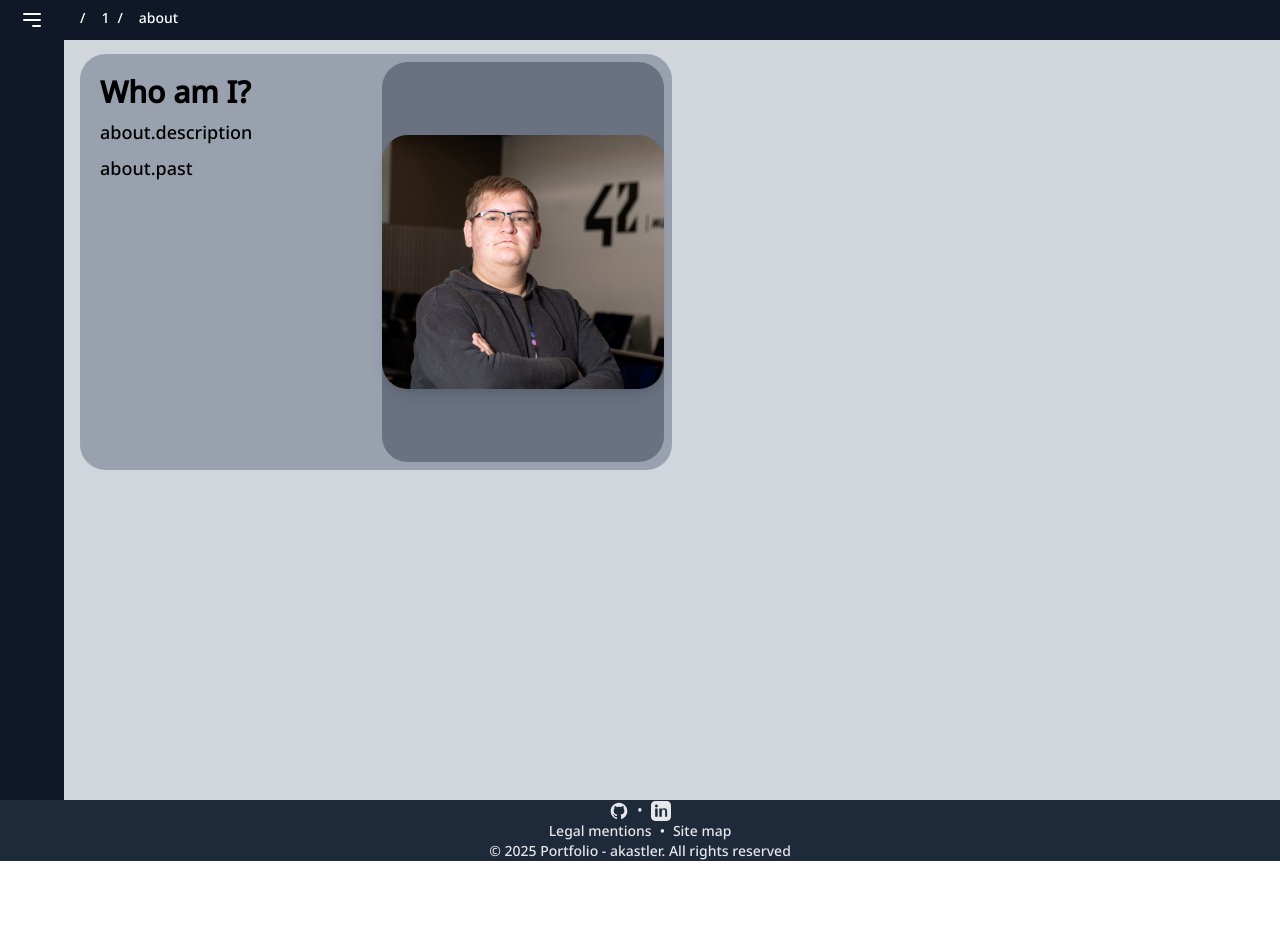
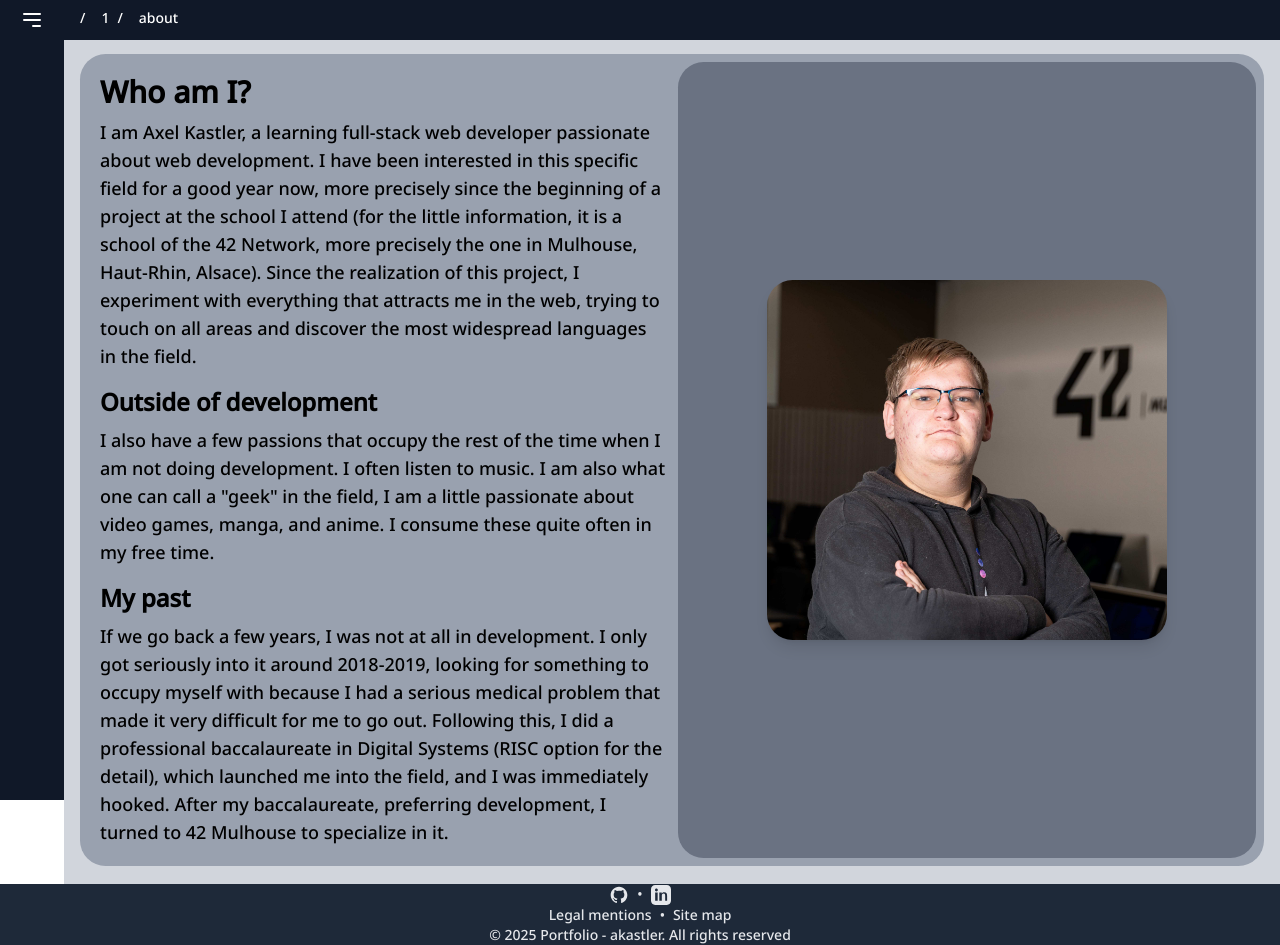
Before and after one commit to ChromaXard/portfolio, a Next.js app: page /1/about in a window 1280 px wide. Before the commit the page ends 861 px from the top, so only its background shows below. Built offline with nearby package versions, Linux system fonts and the light colour scheme.

Commit message:
page d'accueil + about terminé + quelques modifications visuelles

```diff
--- a/src/app/[locale]/about/page.tsx
+++ b/src/app/[locale]/about/page.tsx
@@ -17,7 +17,18 @@ export default function About() {
           <div className="w-full p-3 break-words">
             <h1 className="font-semibold text-3xl">{t("title")}</h1>
             <p className="text-lg mt-2">{t("description")}</p>
-            <p className="text-lg mt-2">{t("past")}</p>
+            <div>
+              <h2 className="font-semibold text-2xl mt-4">
+                {t("interestsTitle")}
+              </h2>
+              <p className="text-lg mt-2">{t("personnalInterests")}</p>
+            </div>
+            <div>
+              <h2 className="font-semibold text-2xl mt-4">
+                {t("pastTitle")}
+              </h2>
+              <p className="text-lg mt-2">{t("past")}</p>
+            </div>
           </div>
           <div className="w-full bg-gray-500 flex items-center justify-center rounded-[2vw] min-h-[400px]">
             <Image
--- a/src/app/[locale]/layout.tsx
+++ b/src/app/[locale]/layout.tsx
@@ -1,5 +1,4 @@
 import React from 'react';
-import Footer from '../ui/footer';
 
 import { ReactNode } from 'react';
 
--- a/src/app/layout.tsx
+++ b/src/app/layout.tsx
@@ -36,9 +36,9 @@ export default function RootLayout({
 						<Sidebar />
 						<Breadcrumb />
 					</header>
-					<div className="flex-1 flex flex-row h-screen">
+					<div className="flex-1 flex flex-row min-h-screen flex-grow">
 						<div className="flex-none w-16"></div>
-						<div className="flex flex-col w-full h-full">
+						<div className="flex flex-col w-full min-h-full">
 							<div className="h-10"></div>
 							{children}{" "}
 						</div>
--- a/src/i18n/translations/en/about.json
+++ b/src/i18n/translations/en/about.json
@@ -1,5 +1,10 @@
 {
     "about": {
-        "title": "Who am I?"
+        "title": "Who am I?",
+        "description" : "I am Axel Kastler, a learning full-stack web developer passionate about web development. I have been interested in this specific field for a good year now, more precisely since the beginning of a project at the school I attend (for the little information, it is a school of the 42 Network, more precisely the one in Mulhouse, Haut-Rhin, Alsace). Since the realization of this project, I experiment with everything that attracts me in the web, trying to touch on all areas and discover the most widespread languages in the field.",
+        "interestsTitle": "Outside of development",
+        "personnalInterests": "I also have a few passions that occupy the rest of the time when I am not doing development. I often listen to music. I am also what one can call a \"geek\" in the field, I am a little passionate about video games, manga, and anime. I consume these quite often in my free time.",
+        "pastTitle": "My past",
+        "past": "If we go back a few years, I was not at all in development. I only got seriously into it around 2018-2019, looking for something to occupy myself with because I had a serious medical problem that made it very difficult for me to go out. Following this, I did a professional baccalaureate in Digital Systems (RISC option for the detail), which launched me into the field, and I was immediately hooked. After my baccalaureate, preferring development, I turned to 42 Mulhouse to specialize in it."
     }
 }
--- a/src/i18n/translations/fr/about.json
+++ b/src/i18n/translations/fr/about.json
@@ -1,7 +1,10 @@
 {
     "about": {
         "title": "Qui suis-je ?",
-        "description" : "Moi c'est Axel Kastler, apprenant développeur web full-stack passioné par le développement web du coup. Je suis intéressé par ce domaine précis depuis une bonne année depuis le commencement d'un projet de l'école où je suis (pour donner la petit informations, c'est une école du 42 Network plus précisement celle de Mulhouse dans le Haut-Rhin en Alsace). Depuis la fin de ce projet j'expériment tout ce qui m'intéresse dans le web essayant de toucher un peu à tout les domaines et de découvrir les langages les plus populaires mais tout cela sera un peu plus détaillé dans mes compétences et dans mon parcours professionnel.",
-        "past": "Si l'on remonte un peu dans le passé de quelques années je n'était pas du tout dans le domaine, je suis rentré dedans que depuis 2018-2019 à peu près cherchant comment m'occuper car j'avais un gros problème médical qui faisait que je pouvais sortir que très difficilement. Après cela j'ai fait un bac professionnel Systèmes Numériques (option RISC pour le détail) ce qui m'a lancé dans le domaine et j'étais directement accroché. Après mon bac, préférant le développement je me tourne donc vers 42 Mulhouse pour me spécialiser la dedans."
+        "description" : "Moi c'est Axel Kastler, apprenant développeur web full-stack passioné par le développement web. Je suis intéressé par ce domaine précis depuis une bonne année maintenant, plus précisement depuis le commencement d'un projet de l'école où je suis (pour donner la petite information, c'est une école du 42 Network plus précisement celle de Mulhouse dans le Haut-Rhin en Alsace). Depuis la réalisation de ce projet j'expérimente tout ce qui m'attire dans le web essayant de toucher un peu à tout les domaines et de découvrir les langages les plus répendus dans le milieu.",
+        "interestsTitle": "En dehors du développement",
+        "personnalInterests": "J'ai également quelques passions qui m'occupent le reste du temps ou je ne fais pas de développement. J'écoute assez souvent de la musique. Je suis également ce que l'on peut appeler un \"geek\" dans le domaine, je suis un petit passioné par les jeux vidéos, les mangas et les animés. Je consomme ces derniers assez souvent sur mon temps libre.",
+        "pastTitle": "Mon passé",
+        "past": "Si l'on remonte un peu dans le passé de quelques années je n'était pas du tout dans le domaine, je suis rentré sérieusement dedans que depuis 2018-2019 à peu près cherchant comment m'occuper car j'avais un gros problème médical qui faisait que je pouvais sortir que très difficilement. Suite à cela j'ai fait un bac professionnel Systèmes Numériques (option RISC pour le détail) ce qui m'a lancé dans le domaine et j'étais directement accroché. Après mon bac, préférant le développement je me tourne donc vers 42 Mulhouse pour me spécialiser dans ce dernier."
     }
 }
```
